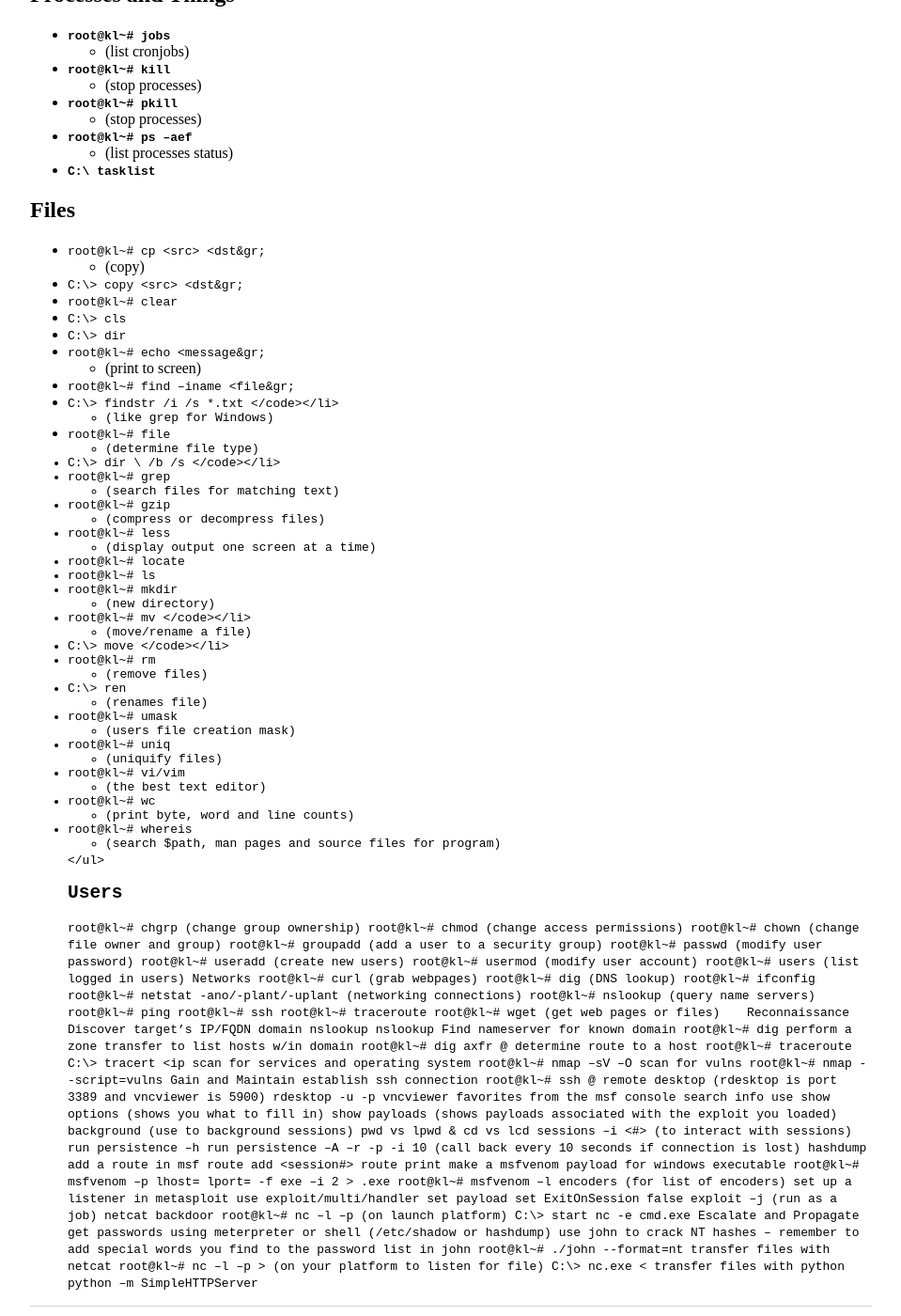
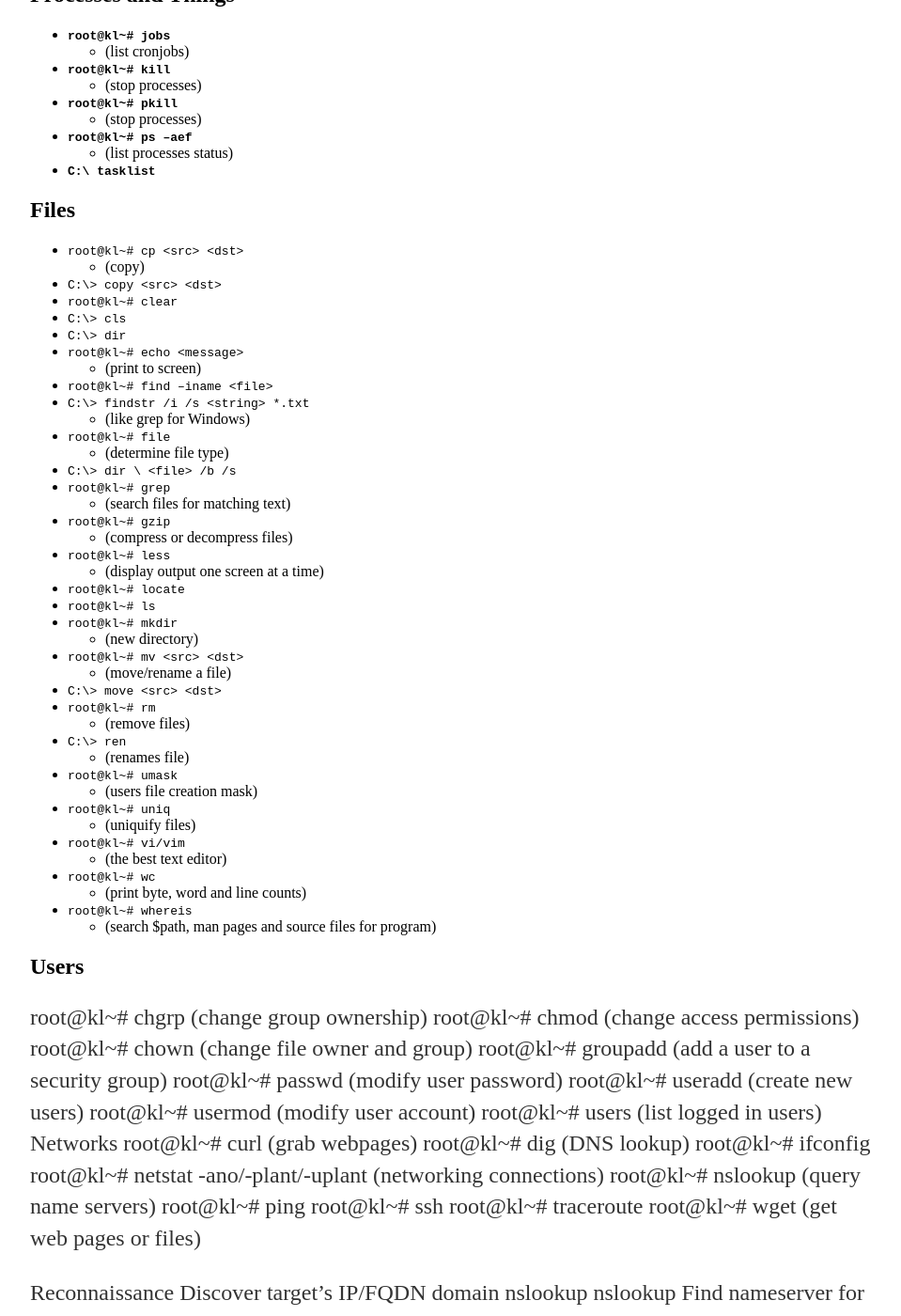
Before and after one commit to blkbrd/blkbrd.github.io, a Jekyll site: the page built from _posts/2017-09-05-Basics-Sheet.md, in a window 1280 px wide and 1400 px high, scrolled down 693 px. Shown: the whole window at 94% size, without its empty margins (160-1119 px from the left). Built offline with Jekyll 4.4.1, drawn with Linux system fonts in a browser that asks for light colours; some of the changed text lies outside the part shown.

Commit message:
Update 2017-09-05-Basics-Sheet.md
fixing display of "<" and ">" accidentally misspelled "&gt;" tag

```diff
--- a/_posts/2017-09-05-Basics-Sheet.md
+++ b/_posts/2017-09-05-Basics-Sheet.md
@@ -9,10 +9,10 @@ Here is a formatted list of basic commands. I used these as I was learning how t
 <h2> Get Help … and other info</h2>
 <ul>
 	<strong>
-		<li><code>C:\&gr; &lt;command&gr; /? </code></li>
-		<li><code>root@kl~# &lt;command&gr; -h </code></li>
-		<li><code>root@kl~# &lt;command&gr; --help </code></li>
-		<li><code>root@kl~# man &lt;command&gr; </code></li>
+		<li><code>C:\&gt; &lt;command&gt; /? </code></li>
+		<li><code>root@kl~# &lt;command&gt; -h </code></li>
+		<li><code>root@kl~# &lt;command&gt; --help </code></li>
+		<li><code>root@kl~# man &lt;command&gt; </code></li>
 		<li><code>root@kl~# apropos </code></li>
 		<li><code>root@kl~# history </code></li>
 		<li><code>root@kl~# hostname</code></li>
@@ -70,20 +70,20 @@ Here is a formatted list of basic commands. I used these as I was learning how t
 
 <h2>Files</h2>
 <ul>
-	<li><code>root@kl~# cp &lt;src&gt; &lt;dst&gr; </code></li>
+	<li><code>root@kl~# cp &lt;src&gt; &lt;dst&gt; </code></li>
 		<ul>
 			<li>(copy)</li>
 		</ul>
-	<li><code>C:\> copy  &lt;src&gt; &lt;dst&gr; </code></li>
+	<li><code>C:\> copy  &lt;src&gt; &lt;dst&gt; </code></li>
 	<li><code>root@kl~# clear </code></li>
 	<li><code>C:\> cls </code></li>
 	<li><code>C:\> dir </code></li>
-	<li><code>root@kl~# echo &lt;message&gr; </code></li>
+	<li><code>root@kl~# echo &lt;message&gt; </code></li>
 		<ul>
 			<li>(print to screen)</li>
 		</ul>
-	<li><code>root@kl~# find –iname &lt;file&gr; </code></li>
-	<li><code>C:\> findstr /i /s <string> *.txt </code></li>
+	<li><code>root@kl~# find –iname &lt;file&gt; </code></li>
+	<li><code>C:\> findstr /i /s &lt;string&gt; *.txt </code></li>
 		<ul>
 			<li>(like grep for Windows)</li>
 		</ul>
@@ -91,7 +91,7 @@ Here is a formatted list of basic commands. I used these as I was learning how t
 		<ul>
 			<li>(determine file type)</li>
 		</ul>
-	<li><code>C:\> dir \ <file> /b /s </code></li>
+	<li><code>C:\> dir \ &lt;file&gt; /b /s </code></li>
 	<li><code>root@kl~# grep </code></li>
 		<ul>
 			<li>(search files for matching text)</li>
@@ -110,11 +110,11 @@ Here is a formatted list of basic commands. I used these as I was learning how t
 		<ul>
 			<li>(new directory)</li>
 		</ul>
-	<li><code>root@kl~# mv <src><dst> </code></li>
+	<li><code>root@kl~# mv &lt;src&gt; &lt;dst&gt; </code></li>
 		<ul>
 			<li>(move/rename a file)</li>
 		</ul>
-	<li><code>C:\>  move <src> <dst> </code></li>
+	<li><code>C:\>  move &lt;src&gt; &lt;dst&gt; </code></li>
 	<li><code>root@kl~# rm </code></li>
 		<ul>
 			<li>(remove files)</li>
```
